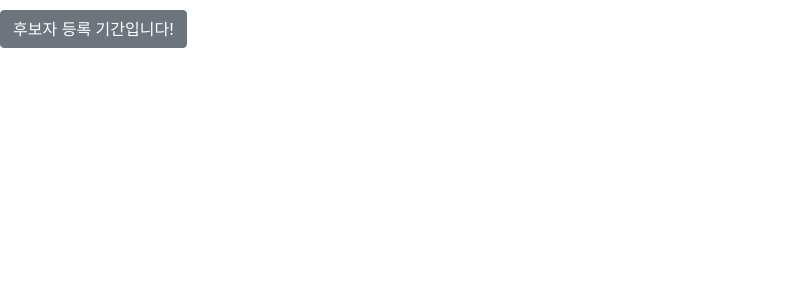
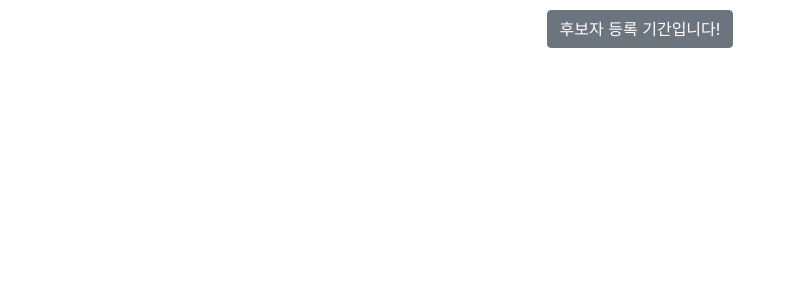
Before and after one commit to uhmtoto/Flask-Vote, a Flask app: page / in a window 1280 px wide. Shown: the part 58-358 px from the top of the page, without its empty margins (0-796 px from the left). Run offline with Flask 2, Linux system fonts and the light colour scheme; some libraries are stand-ins or nearby versions.

Commit message:
Register button (stylesheet)

```diff
--- a/vote/static/css/main.css
+++ b/vote/static/css/main.css
@@ -19,3 +19,7 @@ body {
 .can-form {
     margin: 10px auto;
 }
+
+#register {
+    text-align: center;
+}
```
